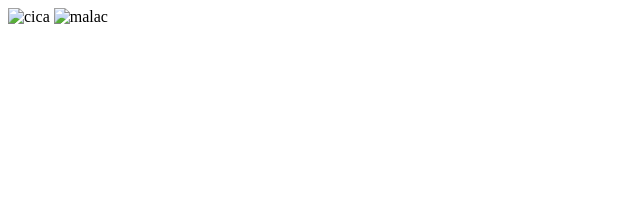
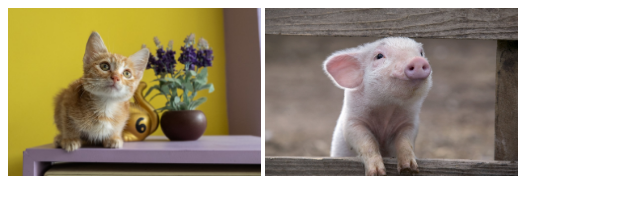
Before and after one commit to kantoralexa/web, a plain HTML site: page kepcsere.html in a window 1280 px wide. Shown: the whole page, without its empty margins (0-640 px from the left). Drawn offline with Linux system fonts and the light colour scheme.

Commit message:
kepcsere

```diff
--- a/kepcsere.html
+++ b/kepcsere.html
@@ -6,8 +6,8 @@
     <title>Képcsere</title>
 </head>
 <body>
-    <img src="ceca.webp" alt="cica" id="cica" onclick="cica()" width="20%">
-    <img src="röfi.jpg" alt="malac" id="malac" onclick="rofi()" width="20%">
+    <img src="macska.jpg" alt="cica" id="cica" onclick="cica()" width="20%">
+    <img src="malac.jpg" alt="malac" id="malac" onclick="rofi()" width="20%">
 
     <script>
         function cica(){
```
Also changed, not shown: macska.jpg (added), malac.jpg (added).
